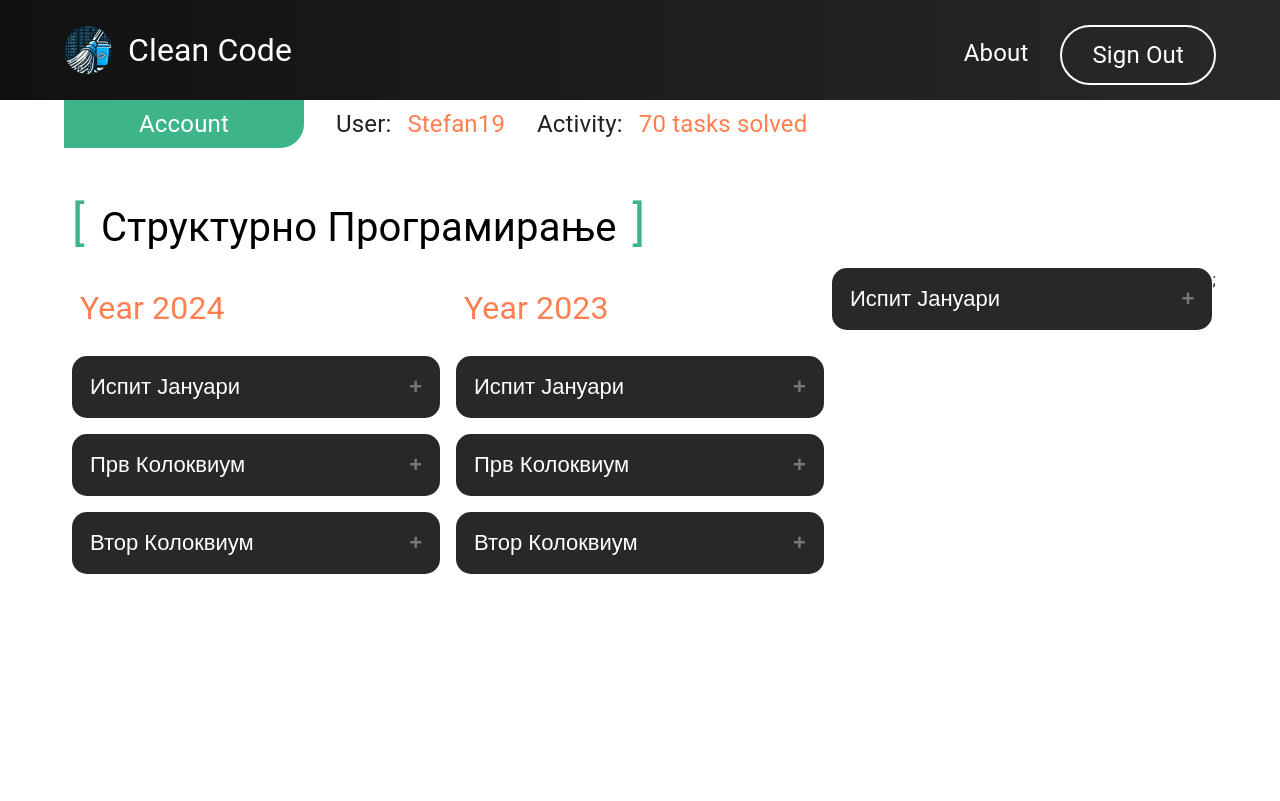
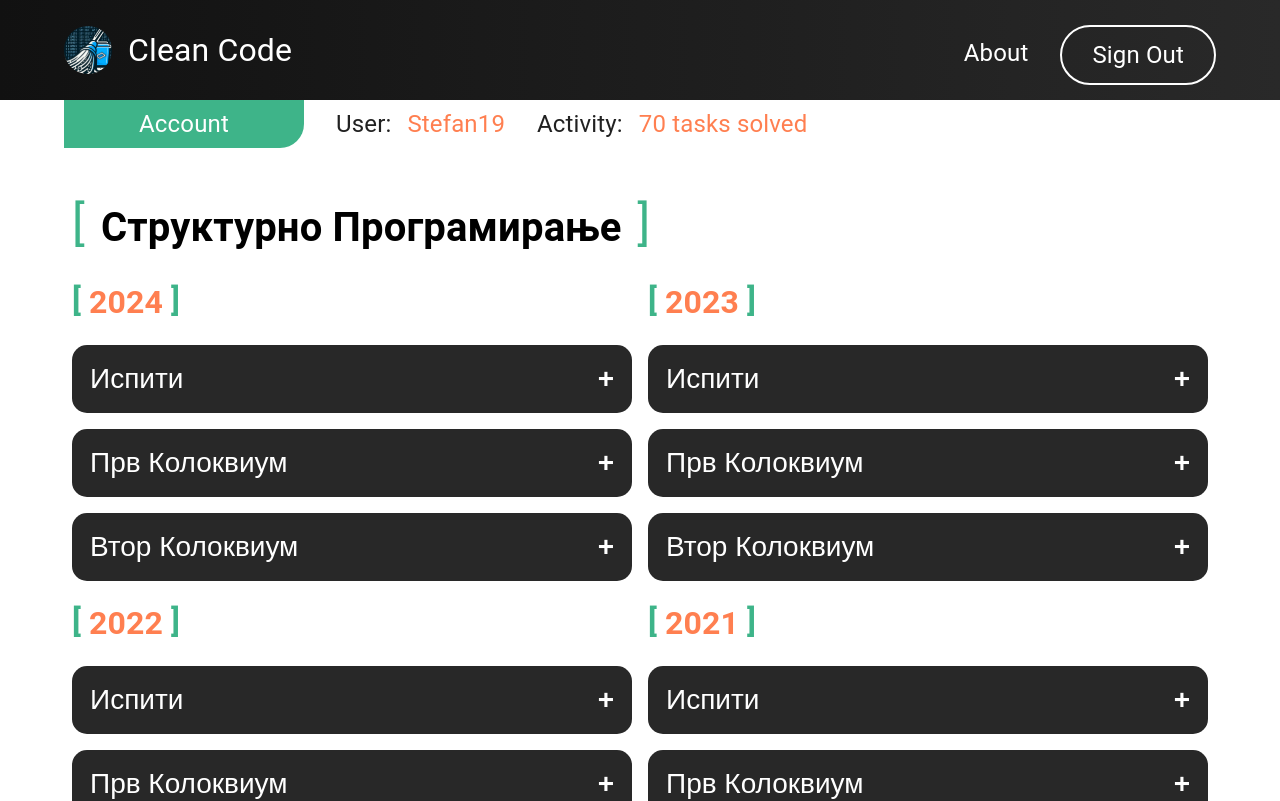
Before and after one commit to imbrsk/CleanCode, a React (Vite) app in the folder react-frontend/: page /problems in a window 1280 px wide. Shown: the top 801 px of the page. Built offline with nearby package versions, Linux system fonts and the light colour scheme.

Commit message:
made changes

```diff
--- a/react-frontend/src/components/Accordion.jsx
+++ b/react-frontend/src/components/Accordion.jsx
@@ -1,35 +1,112 @@
 import React, { useState } from "react";
 import "../css/problems.css";
 
-
 function Accordion(props) {
   const activeIndex = props.active;
+  const index = props.index;
+  const title = props.title;
+  const yearX = props.year;
+  const type = props.type;
+  // post funkcija so imeto za predmetot koj se raboti i se vrakja payload json so site ovite podatoci vo jsonot podole
+  const zadaci = [
+    {
+      year: "2024",
+      ispiti: [
+        { ime: "Испити 2024 - 1", link: "/sobiranjekvadrat" },
+        { ime: "Испити 2024 - 2", link: "/boljeneglava" },
+        { ime: "Испити 2024 - 3", link: "/kockanjerulet" },
+      ],
+      prvkol: [
+        { ime: "ПрвКол 2024 - 1", link: "/sobiranjekvadrat" },
+        { ime: "ПрвКол 2024 - 2", link: "/boljeneglava" },
+        { ime: "ПрвКол 2024 - 3", link: "/kockanjerulet" },
+      ],
+      vtorkol: [
+        { ime: "ВторКол 2024 - 1", link: "/sobiranjekvadrat" },
+        { ime: "ВторКол 2024 - 2", link: "/boljeneglava" },
+        { ime: "ВторКол 2024 - 3", link: "/kockanjerulet" },
+      ]
+    },
+    {
+      year: "2023",
+      ispiti: [
+        { ime: "Испити 2023 - 1", link: "/sobiranjekvadrat" },
+        { ime: "Испити 2023 - 2", link: "/boljeneglava" },
+        { ime: "Испити 2023 - 3", link: "/kockanjerulet" },
+      ],
+      prvkol: [
+        { ime: "ПрвКол 2023 - 1", link: "/sobiranjekvadrat" },
+        { ime: "ПрвКол 2023 - 2", link: "/boljeneglava" },
+        { ime: "ПрвКол 2023 - 3", link: "/kockanjerulet" },
+      ],
+      vtorkol: [
+        { ime: "ВторКол 2023 - 1", link: "/sobiranjekvadrat" },
+        { ime: "ВторКол 2023 - 2", link: "/boljeneglava" },
+        { ime: "ВторКол 2023 - 3", link: "/kockanjerulet" },
+      ]
+    },
+    {
+      year: "2022",
+      ispiti: [
+        { ime: "Испити 2022 - 1", link: "/sobiranjekvadrat" },
+        { ime: "Испити 2022 - 2", link: "/boljeneglava" },
+        { ime: "Испити 2022 - 3", link: "/kockanjerulet" },
+      ],
+      prvkol: [
+        { ime: "ПрвКол 2022 - 1", link: "/sobiranjekvadrat" },
+        { ime: "ПрвКол 2022 - 2", link: "/boljeneglava" },
+        { ime: "ПрвКол 2022 - 3", link: "/kockanjerulet" },
+      ],
+      vtorkol: [
+        { ime: "ВторКол 2022 - 1", link: "/sobiranjekvadrat" },
+        { ime: "ВторКол 2022 - 2", link: "/boljeneglava" },
+        { ime: "ВторКол 2022 - 3", link: "/kockanjerulet" },
+      ]
+    },
+    {
+      year: "2021",
+      ispiti: [
+        { ime: "Испити 2021 - 1", link: "/sobiranjekvadrat" },
+        { ime: "Испити 2021 - 2", link: "/boljeneglava" },
+        { ime: "Испити 2021 - 3", link: "/kockanjerulet" },
+      ],
+      prvkol: [
+        { ime: "ПрвКол 2021 - 1", link: "/sobiranjekvadrat" },
+        { ime: "ПрвКол 2021 - 2", link: "/boljeneglava" },
+        { ime: "ПрвКол 2021 - 3", link: "/kockanjerulet" },
+      ],
+      vtorkol: [
+        { ime: "ВторКол 2021 - 1", link: "/sobiranjekvadrat" },
+        { ime: "ВторКол 2021 - 2", link: "/boljeneglava" },
+        { ime: "ВторКол 2021 - 3", link: "/kockanjerulet" },
+      ]
+    },
+
+  ];
+  const ispiti2024 = zadaci.find(({ year }) => year === yearX)?.[type] || [];
+
+  const ispiti2024Items = ispiti2024.map((ispit, index) => (
+    <div key={index}>
+      <div className="expanded-problems" href={ispit.link}>{ispit.ime}</div>
+    </div>
+  ));
   return (
     <>
       <div className="ispitjan-2024">
-        <button
-          className={`accordion ${activeIndex === props.index ? "active" : ""}`}
-          onClick={() => props.toggle(props.index)}
-        >
-          Испит Јануари
+        <button className={`accordion ${activeIndex === index ? "active" : ""}`} onClick={() => props.toggle(index)}>
+          {title}
         </button>
         <div
           className="panel"
           style={{
-            maxHeight: activeIndex === props.index ? "1000px" : "0",
+            maxHeight: activeIndex === index ? "1000px" : "0",
             overflow: "hidden",
             transition: "max-height 0.3s ease",
           }}
         >
-          <p>
-            Lorem ipsum dolor sit amet, consectetur adipisicing elit, sed do
-            eiusmod tempor incididunt ut labore et dolore magna aliqua. Ut enim
-            ad minim veniam, quis nostrud exercitation ullamco laboris nisi ut
-            aliquip ex ea commodo consequat.
-          </p>
+          {ispiti2024Items}
         </div>
       </div>
-      ;
     </>
   );
 }
--- a/react-frontend/src/css/problems.css
+++ b/react-frontend/src/css/problems.css
@@ -1,3 +1,7 @@
+article{ flex:1; }
+.container-problems{
+  height: 100vh;
+}
 .accordion {
   background-color: #282828;
   color: rgb(255, 255, 255);
@@ -8,7 +12,7 @@
   border: none;
   text-align: left;
   outline: none;
-  font-size: 22px;
+  font-size: 28px;
   transition: 0.4s;
 }
 
@@ -22,7 +26,7 @@
 
 .accordion:after {
   content: "\002B";
-  color: #777;
+  color: #ffffff;
   font-weight: bold;
   float: right;
   margin-left: 5px;
@@ -40,19 +44,47 @@
   transition: 0.2s ease-out;
 }
 
-.problems-2024 > * {
+.problems{
+  width: 100%;
+}
+.problems > * {
   padding: 0.5rem;
 }
-.problems-2023 > * {
-    padding: 0.5rem;
-  }
+
 
 .year {
+  display: flex;
+  align-items: center;
   font-size: 32px;
-  padding: 1rem;
+  font-weight: bold;
+  padding: 0rem;
   color: #ff7f50;
 }
 
 .problem-years{
     display: flex;
 }
+
+.bracket-year{
+  font-size: 2rem;
+  color: #3EB489;
+  margin-bottom: 0.3rem;
+  padding: 0.5rem;
+}
+
+.expanded-problems{
+  padding: 0.5rem;
+  margin-top: 0.5rem;
+  background-color: lightgray;
+  color: black;
+  border-radius: 10px;
+  font-size: 22px;
+  transition: 0.2s ease;
+
+}
+
+.expanded-problems:hover{
+  color: black;
+  cursor: pointer;
+  background-color: #25ce90;
+}
--- a/react-frontend/src/css/subject.css
+++ b/react-frontend/src/css/subject.css
@@ -16,6 +16,7 @@
 }
 .subject-text{
     font-size: 2.5rem;
+    font-weight: bold;
     padding: 0.5rem;
     margin-top: 0.5rem;
     transition: 0.3s ease;
--- a/react-frontend/src/main.jsx
+++ b/react-frontend/src/main.jsx
@@ -6,8 +6,10 @@ import Register from "./pages/Register";
 import ForgotPassword from "./pages/ForgotPassword";
 import Home from "./pages/Home";
 import Problems from "./pages/Problems";
+import CodeTesting from "./pages/CodeTesting";
 
 export default function App() {
+  // get request da mi daes site predmeti i zadaci i da generiram strani za site predmeti so templatete sto gi napraiv
   return (
     <BrowserRouter>
       <Routes>
@@ -17,6 +19,7 @@ export default function App() {
           <Route path="forgot-password" element={<ForgotPassword></ForgotPassword>} />
           <Route path="home" element={<Home></Home>} />
           <Route path="problems" element={<Problems></Problems>} />
+          <Route path="code-testing" element={<CodeTesting></CodeTesting>}></Route>
       </Routes>
     </BrowserRouter>
   );
--- /dev/null
+++ b/react-frontend/src/pages/CodeTesting.jsx
@@ -0,0 +1,16 @@
+import NavbarSign from "../components/NavbarSign";
+import { CssBaseline } from "@mui/material";
+import { Container } from "@mui/material";
+
+function CodeTesting(){
+
+
+    return(
+    <>
+        <CssBaseline></CssBaseline>
+        <NavbarSign value="Sign Out" link='/'></NavbarSign>
+    </>);
+}
+
+
+export default CodeTesting;
--- a/react-frontend/src/pages/Problems.jsx
+++ b/react-frontend/src/pages/Problems.jsx
@@ -7,6 +7,8 @@ import Container from "@mui/material/Container";
 import Subject from "../components/subject";
 import Account from "../components/Account";
 import Accordion from "../components/Accordion";
+import Footer from "../components/Footer";
+
 
 function Problems() {
   const [activeIndex, setActiveIndex] = useState(null);
@@ -14,164 +16,45 @@ function Problems() {
   const toggleAccordion = (index) => {
     setActiveIndex(activeIndex === index ? null : index);
   };
-
+  // Dobivame za koj predmet sakame da gi prikazeme zadacite pa go passame kako prop na accordionot
+  // Ili tuka go dobivame payloadot so jsonot za site zadaci i prakjame kako prop na accordion
   return (
     <>
       <CssBaseline />
       <NavbarSign value="Sign Out" link="/" />
-      <Container maxWidth="lg">
+      <Container maxWidth="lg" className="container-problems">
         <Account></Account>
         <Subject name="Структурно Програмирање" link=""></Subject>
         <div className="problem-years">
-          <div className="problems-2024">
-            <div className="year">Year 2024</div>
-            <div className="ispitjan-2024">
-              <button
-                className={`accordion ${activeIndex === 0 ? "active" : ""}`}
-                onClick={() => toggleAccordion(0)}
-              >
-                Испит Јануари
-              </button>
-              <div
-                className="panel"
-                style={{
-                  maxHeight: activeIndex === 0 ? "1000px" : "0",
-                  overflow: "hidden",
-                  transition: "max-height 0.3s ease",
-                }}
-              >
-                <p>
-                  Lorem ipsum dolor sit amet, consectetur adipisicing elit, sed
-                  do eiusmod tempor incididunt ut labore et dolore magna aliqua.
-                  Ut enim ad minim veniam, quis nostrud exercitation ullamco
-                  laboris nisi ut aliquip ex ea commodo consequat.
-                </p>
-              </div>
-            </div>
-
-            <div className="prvkol-2024">
-              <button
-                className={`accordion ${activeIndex === 3 ? "active" : ""}`}
-                onClick={() => toggleAccordion(3)}
-              >
-                Прв Колоквиум
-              </button>
-              <div
-                className="panel"
-                style={{
-                  maxHeight: activeIndex === 3 ? "1000px" : "0",
-                  overflow: "hidden",
-                  transition: "max-height 0.3s ease",
-                }}
-              >
-                <p>
-                  Lorem ipsum dolor sit amet, consectetur adipisicing elit, sed
-                  do eiusmod tempor incididunt ut labore et dolore magna aliqua.
-                  Ut enim ad minim veniam, quis nostrud exercitation ullamco
-                  laboris nisi ut aliquip ex ea commodo consequat.
-                </p>
-              </div>
-            </div>
-            <div className="vtorkol-2024">
-              <button
-                className={`accordion ${activeIndex === 4 ? "active" : ""}`}
-                onClick={() => toggleAccordion(4)}
-              >
-                Втор Колоквиум
-              </button>
-              <div
-                className="panel"
-                style={{
-                  maxHeight: activeIndex === 4 ? "1000px" : "0",
-                  overflow: "hidden",
-                  transition: "max-height 0.3s ease",
-                }}
-              >
-                <p>
-                  Lorem ipsum dolor sit amet, consectetur adipisicing elit, sed
-                  do eiusmod tempor incididunt ut labore et dolore magna aliqua.
-                  Ut enim ad minim veniam, quis nostrud exercitation ullamco
-                  laboris nisi ut aliquip ex ea commodo consequat.
-                </p>
-              </div>
-            </div>
+          <div className="problems">
+            <div className="year"><div className="bracket-year">[</div>2024<div className="bracket-year">]</div></div>
+            <Accordion toggle={toggleAccordion} active={activeIndex} title="Испити" index="1" year="2024" type="ispiti"></Accordion>
+            <Accordion toggle={toggleAccordion} active={activeIndex} title="Прв Колоквиум" index="2" year="2024" type="prvkol"></Accordion>
+            <Accordion toggle={toggleAccordion} active={activeIndex} title="Втор Колоквиум" index="3" year="2024" type="vtorkol"></Accordion>
           </div>
-          <div className="problems-2023">
-            <div className="year">Year 2023</div>
-            <div className="ispitjan-2023">
-              <button
-                className={`accordion ${activeIndex === 5 ? "active" : ""}`}
-                onClick={() => toggleAccordion(5)}
-              >
-                Испит Јануари
-              </button>
-              <div
-                className="panel"
-                style={{
-                  maxHeight: activeIndex === 5 ? "1000px" : "0",
-                  overflow: "hidden",
-                  transition: "max-height 0.3s ease",
-                }}
-              >
-                <p>
-                  Lorem ipsum dolor sit amet, consectetur adipisicing elit, sed
-                  do eiusmod tempor incididunt ut labore et dolore magna aliqua.
-                  Ut enim ad minim veniam, quis nostrud exercitation ullamco
-                  laboris nisi ut aliquip ex ea commodo consequat.
-                </p>
-              </div>
-            </div>
-
-            <div className="prvkol-2023">
-              <button
-                className={`accordion ${activeIndex === 6 ? "active" : ""}`}
-                onClick={() => toggleAccordion(6)}
-              >
-                Прв Колоквиум
-              </button>
-              <div
-                className="panel"
-                style={{
-                  maxHeight: activeIndex === 6 ? "1000px" : "0",
-                  overflow: "hidden",
-                  transition: "max-height 0.3s ease",
-                }}
-              >
-                <p>
-                  Lorem ipsum dolor sit amet, consectetur adipisicing elit, sed
-                  do eiusmod tempor incididunt ut labore et dolore magna aliqua.
-                  Ut enim ad minim veniam, quis nostrud exercitation ullamco
-                  laboris nisi ut aliquip ex ea commodo consequat.
-                </p>
-              </div>
-            </div>
-            <div className="vtorkol-2023">
-              <button
-                className={`accordion ${activeIndex === 7 ? "active" : ""}`}
-                onClick={() => toggleAccordion(7)}
-              >
-                Втор Колоквиум
-              </button>
-              <div
-                className="panel"
-                style={{
-                  maxHeight: activeIndex === 7 ? "1000px" : "0",
-                  overflow: "hidden",
-                  transition: "max-height 0.3s ease",
-                }}
-              >
-                <p>
-                  Lorem ipsum dolor sit amet, consectetur adipisicing elit, sed
-                  do eiusmod tempor incididunt ut labore et dolore magna aliqua.
-                  Ut enim ad minim veniam, quis nostrud exercitation ullamco
-                  laboris nisi ut aliquip ex ea commodo consequat.
-                </p>
-              </div>
-            </div>
+          <div className="problems">
+            <div className="year"><div className="bracket-year">[</div>2023<div className="bracket-year">]</div></div>
+            <Accordion toggle={toggleAccordion} active={activeIndex} title="Испити" index="4" year="2023" type="ispiti"></Accordion>
+            <Accordion toggle={toggleAccordion} active={activeIndex} title="Прв Колоквиум" index="5" year="2023" type="prvkol"></Accordion>
+            <Accordion toggle={toggleAccordion} active={activeIndex} title="Втор Колоквиум" index="6" year="2023" type="vtorkol"></Accordion>
           </div>
-        <Accordion toggle={toggleAccordion} active={activeIndex} index="8"></Accordion>
+        </div>
+        <div className="problem-years">
+          <div className="problems">
+            <div className="year"><div className="bracket-year">[</div>2022<div className="bracket-year">]</div></div>
+            <Accordion toggle={toggleAccordion} active={activeIndex} title="Испити" index="7" year="2022" type="ispiti"></Accordion>
+            <Accordion toggle={toggleAccordion} active={activeIndex} title="Прв Колоквиум" index="8" year="2022" type="prvkol"></Accordion>
+            <Accordion toggle={toggleAccordion} active={activeIndex} title="Втор Колоквиум" index="9" year="2022" type="vtorkol"></Accordion>
+          </div>
+          <div className="problems">
+            <div className="year"><div className="bracket-year">[</div>2021<div className="bracket-year">]</div></div>
+            <Accordion toggle={toggleAccordion} active={activeIndex} title="Испити" index="10" year="2021" type="ispiti"></Accordion>
+            <Accordion toggle={toggleAccordion} active={activeIndex} title="Прв Колоквиум" index="11" year="2021" type="prvkol"></Accordion>
+            <Accordion toggle={toggleAccordion} active={activeIndex} title="Втор Колоквиум" index="12" year="2021" type="vtorkol"></Accordion>
+          </div>
         </div>
       </Container>
+      <Footer></Footer>
     </>
   );
 }
```
